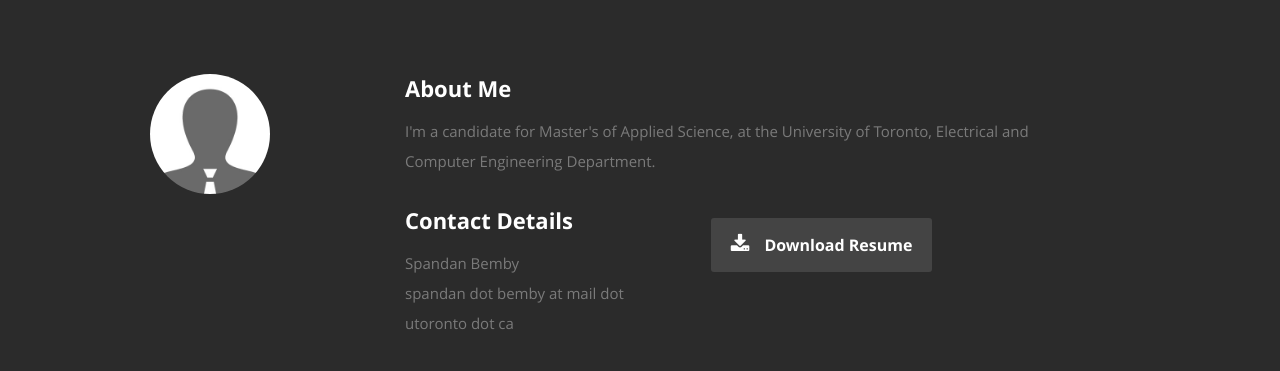
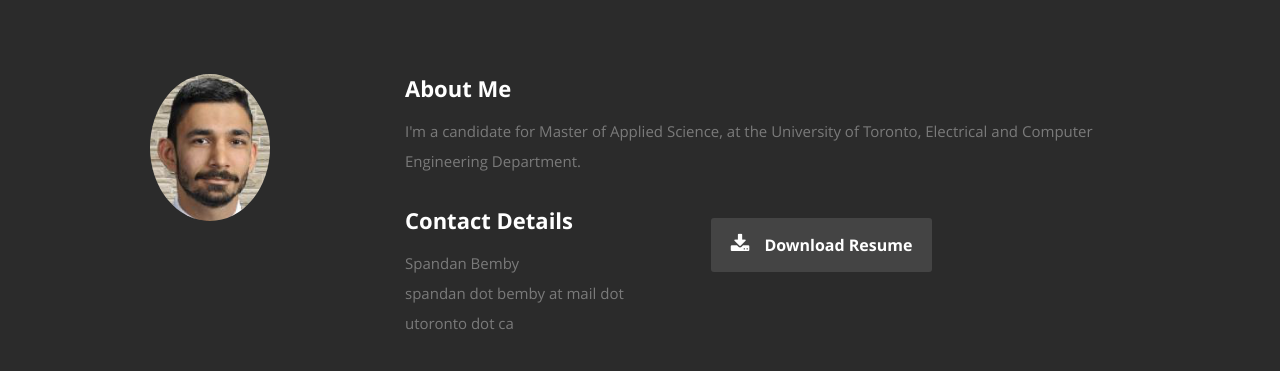
Before and after one commit to spandanb/spandanb.github.io, a plain HTML site: page index.html in a window 1280 px wide. Shown: the part 822-1193 px from the top of the page. Drawn offline with nearby package versions, Linux system fonts and the light colour scheme.

Commit message:
added profile pic and resume, and fixed typos

```diff
--- a/css/layout.css
+++ b/css/layout.css
@@ -217,7 +217,7 @@ ul#nav li.current a { color: #F06000; }
 #about .profile-pic {
    position: relative;
    width: 120px;
-   height: 120px;
+   /*height: 120px; */
    border-radius: 100%;
 }
 #about .contact-details { width: 41.66667%; }
--- a/index.html
+++ b/index.html
@@ -92,7 +92,7 @@
 
          <div class="three columns">
 
-            <img class="profile-pic"  src="images/profilepic.jpg" alt="" />
+            <img class="profile-pic"  src="images/portrait.png" alt="" />
 
          </div>
 
@@ -101,7 +101,7 @@
             <h2>About Me</h2>
 
             <p>
-                I'm a candidate for Master's of Applied Science, at the University of Toronto,
+                I'm a candidate for Master of Applied Science, at the University of Toronto,
                 Electrical and Computer Engineering Department.
             </p>
 
@@ -120,7 +120,7 @@
 
                <div class="columns download">
                   <p>
-                     <a href="#" class="button"><i class="fa fa-download"></i>Download Resume</a>
+                     <a href="https://github.com/spandanb/spandanb.github.io/raw/master/spandan_bemby_resume.pdf" class="button"><i class="fa fa-download"></i>Download Resume</a>
                   </p>
                </div>
 
```
Also changed, not shown: images/portrait.png (added), 2 other files.
